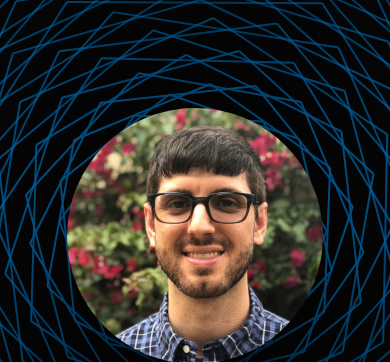
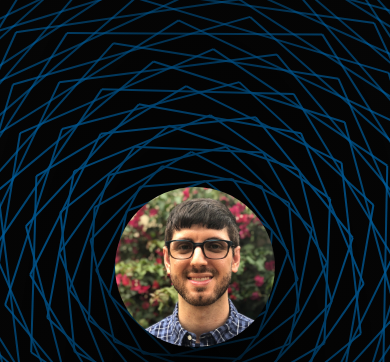
Before and after one commit to nickpisacane/nickp.me, a website built with webpack: page public/index.html in a window 390 px wide. Shown: the top 362 px of the page. Built offline with nearby package versions, Linux system fonts and the light colour scheme.

Commit message:
fix styles

```diff
--- a/public/css/main.css
+++ b/public/css/main.css
@@ -6,13 +6,16 @@
   box-sizing: border-box;
 }
 
+html {
+  font-size: 16px;
+}
+
 body {
   margin: 0;
   padding: 0;
   height: 100vh;
   width: 100vw;
   font-family: 'Open Sans', sans-serif;
-  font-size: 16px;
   background: rgba(2, 2, 2, 0.98);
 }
 
@@ -111,11 +114,30 @@
 @media screen and (max-width: 750px) {
   .info__links {
     flex-direction: column;
+    flex-wrap: nowrap;
   }
 
   .info__link:not(:last-of-type) {
     margin-right: 0px;
     margin-bottom: 24px;
+  }
+}
+
+@media screen and (max-width: 500px) {
+  .info__img {
+    width: 196px;
+  }
+  html {
+    font-size: 14px;
+  }
+}
+
+@media screen and (max-width: 400px) {
+  .info__img {
+    width: 160px;
+  }
+  html {
+    font-size: 12px;
   }
 }
 
--- a/styles/main.css
+++ b/styles/main.css
@@ -12,13 +12,16 @@
   box-sizing: border-box;
 }
 
+html {
+  font-size: 16px;
+}
+
 body {
   margin: 0;
   padding: 0;
   height: 100vh;
   width: 100vw;
   font-family: 'Open Sans', sans-serif;
-  font-size: 16px;
   background: var(--backgroundColor);
 }
 
@@ -117,11 +120,30 @@
 @media screen and (max-width: 750px) {
   .info__links {
     flex-direction: column;
+    flex-wrap: nowrap;
   }
 
   .info__link:not(:last-of-type) {
     margin-right: 0px;
     margin-bottom: 24px;
+  }
+}
+
+@media screen and (max-width: 500px) {
+  .info__img {
+    width: 196px;
+  }
+  html {
+    font-size: 14px;
+  }
+}
+
+@media screen and (max-width: 400px) {
+  .info__img {
+    width: 160px;
+  }
+  html {
+    font-size: 12px;
   }
 }
 
```
